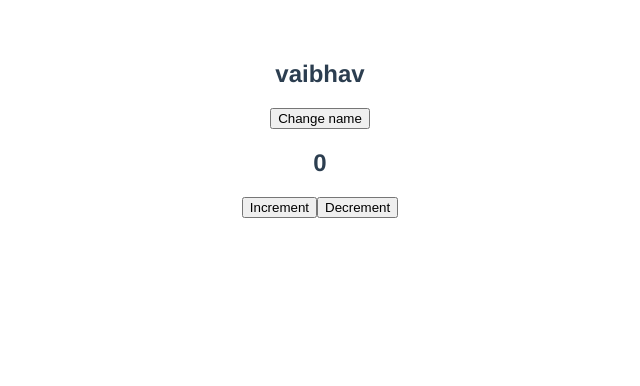
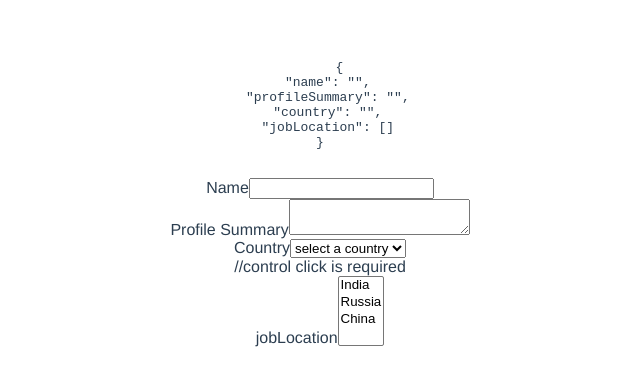
Before and after one commit to vaibhav21git/Vue.js-learning, a Vue app: page / in a window 1280 px wide. Shown: the top 386 px of the page, without its empty margins (320-960 px from the left). Built offline with nearby package versions, Linux system fonts and the light colour scheme.

Commit message:
Form-handling-1

```diff
--- a/src/App.vue
+++ b/src/App.vue
@@ -1,16 +1,40 @@
 <template>
   <div>
     <div>
-      <h2>{{ name }}</h2>
+      <pre>
+     {{ JSON.stringify(formValues, null, 2) }}
+  </pre
+      >
     </div>
-    <div>
-      <button v-on:click="changeName($event), increment(1, $event)">
-        Change name
-      </button>
-    </div>
-    <h2>{{ count }}</h2>
-    <button @click="increment(5, $event)">Increment</button>
-    <button v-on:click="decrement(2)">Decrement</button>
+    <form>
+      <div>
+        <label for="name">Name</label>
+        <input type="text" id="name" v-model="formValues.name" />
+      </div>
+      <div>
+        <label for="profile">Profile Summary</label>
+        <textarea id="profile" v-model="formValues.profileSummary" />
+      </div>
+      <div>
+        <label for="country">Country</label>
+        <select id="country" v-model="formValues.country">
+          <option value="">select a country</option>
+          <option value="India">India</option>
+          <option value="Russia">Russia</option>
+          <option value="China">China</option>
+        </select>
+      </div>
+
+      //control click is required
+      <div>
+        <label for="jobLocation">jobLocation</label>
+        <select id="jobLocation" multiple v-model="formValues.jobLocation">
+          <option value="India">India</option>
+          <option value="Russia">Russia</option>
+          <option value="China">China</option>
+        </select>
+      </div>
+    </form>
   </div>
 </template>
 
@@ -19,28 +43,16 @@ export default {
   name: "App",
   data() {
     return {
-      name: "vaibhav",
-      count: 0,
+      formValues: {
+        name: "",
+        profileSummary: "",
+        country: "",
+        jobLocation: [],
+      },
     };
   },
 
-  methods: {
-    increment(num, event) {
-      console.log(event);
-      return (this.count += num);
-    },
-
-    changeName(event) {
-      this.name = "manu";
-      console.log("Event", event);
-    },
-
-    // to access the data() in method  you have to use this which represent an object
-
-    decrement(num) {
-      return (this.count -= num);
-    },
-  },
+  methods: {},
 };
 </script>
 
```
